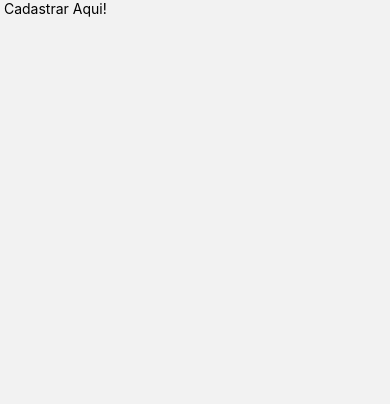
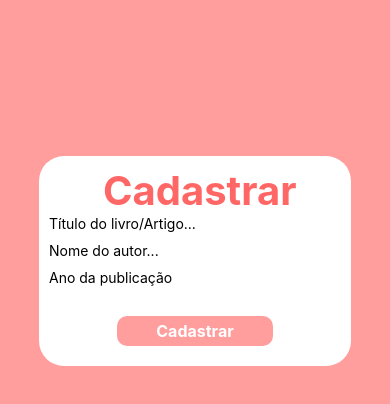
Before and after one commit to gabriel-portuga/Maravilhoso_Docs_JS, a React Native app: screen /CadastrarHistoria in a window 390 px wide. Shown: the top 404 px of the page. Built offline with nearby package versions, Linux system fonts and the light colour scheme.

Commit message:
Criação tela Cadastro Historia

```diff
--- a/src/pages/CadastrarHistoria/index.js
+++ b/src/pages/CadastrarHistoria/index.js
@@ -1,15 +1,124 @@
-import React from "react";
+import React, { useState } from "react";
 import { useNavigation } from "@react-navigation/native";
-import { View, Text } from "react-native";
-import Livros from "../Livros";
+import { View, Text, TextInput, TouchableOpacity, SafeAreaView, StyleSheet } from "react-native";
+import { useForm, Controller } from 'react-hook-form';
+import { yupResolver } from '@hookform/resolvers/yup'
+import * as yup from 'yup'
 
-export default function CadastrarHistoria(){
+export default function CadastrarHistoria() {
+
+    const schema = yup.object({
+        titulo: yup.string().required("Informe um título!"),
+        autor: yup.string().required("Informe um autor!"),
+        ano: yup.number().min(2, "Ano com 4 dígitos!").required("Digite um ano de publicaçao")
+    })
+
     const navigation = useNavigation();
-    console.log(Livros.Livros)
-    return(
-        <View>
-            <Text> Cadastrar Aqui!</Text>
+    const { control, handleSubmit, formState: { errors } } = useForm({
+        resolver: yupResolver(schema)
+    })
+
+    function handleCadastrar(data) {
+        console.log(data);
+    }
+    return (
+        <View style={styles.containerPrincipal}>
+            <SafeAreaView style={styles.ContainerSecundario}>
+                <Text style={styles.tituloPrincipal}> Cadastrar</Text>
+
+                <Controller
+                    control={control}
+                    name="titulo"
+                    render={({ field: { onChange, onBlur, value } }) => (
+                        <TextInput
+                            style={[styles.textoInput, { borderWidth: errors.titulo && 1, borderColor: errors.titulo && '#ff375b' }]}
+                            onChangeText={onChange}
+                            onBlur={onBlur}
+                            value={value}
+                            placeholder="Título do livro/Artigo..."
+                        />
+                    )}
+                />
+                {errors.titulo && <Text style={styles.labelError}>{errors.titulo?.message}</Text>}
+                <Controller
+                    control={control}
+                    name="autor"
+                    render={({ field: { onChange, onBlur, value } }) => (
+                        <TextInput
+                            style={[styles.textoInput, { borderWidth: errors.autor && 1, borderColor: errors.autor && '#ff375b' }]}
+                            onChangeText={onChange}
+                            onBlur={onBlur}
+                            value={value}
+                            placeholder="Nome do autor..."
+                        />
+                    )}
+                />
+                {errors.autor && <Text style={styles.labelError}>{errors.autor?.message}</Text>}
+                <Controller
+                    control={control}
+                    name="ano"
+                    render={({ field: { onChange, onBlur, value } }) => (
+                        <TextInput
+                            keyboardType="number-pad"
+                            style={[styles.textoInput, { borderWidth: errors.ano && 1, borderColor: errors.ano && '#ff375b' }]}
+                            onChangeText={onChange}
+                            onBlur={onBlur}
+                            value={value}
+                            placeholder="Ano da publicação"
+                        />
+                    )}
+                />
+                {errors.ano && <Text style={styles.labelError}>{errors.ano?.message}</Text>}
+                <TouchableOpacity
+                    style={styles.botaoCadastrar}
+                    onPress={handleSubmit(handleCadastrar)}>
+                    <Text style={styles.textoBotao}>Cadastrar</Text>
+                </TouchableOpacity>
+            </SafeAreaView>
 
         </View>
     )
 }
+
+const styles = StyleSheet.create({
+    textoBotao: {
+        fontSize: 16, fontWeight: 'bold', color: 'white', alignSelf: 'center'
+    },
+    tituloPrincipal: {
+        color: '#ff6766',
+        fontSize: 40,
+        fontWeight: "bold",
+        paddingTop: 10,
+        alignSelf: 'center'
+    },
+    botaoCadastrar: {
+        padding: 5,
+        margin: 20,
+        width: "50%",
+        alignSelf: "center",
+        backgroundColor: "#FF9E9D",
+        borderRadius: 10
+    },
+    textoInput: {
+        fontSize: 14,
+        marginBottom: 10,
+        marginLeft: 10,
+        marginRight: 10,
+    },
+    containerPrincipal: {
+        backgroundColor: '#FF9E9D', flex: 1
+    },
+    ContainerSecundario: {
+        marginTop: "40%",
+        alignSelf: "center",
+        width: "80%",
+        backgroundColor: 'white',
+        borderRadius: 25
+    },
+    labelError: {
+        alignSelf: 'flex-start',
+        color: '#ff375b',
+        marginBottom: 8,
+        marginLeft: 10,
+    },
+})
```
Also changed, not shown: package.json (+6 -3 lines), 1 other file (tests, documents, lock files or other folders).
